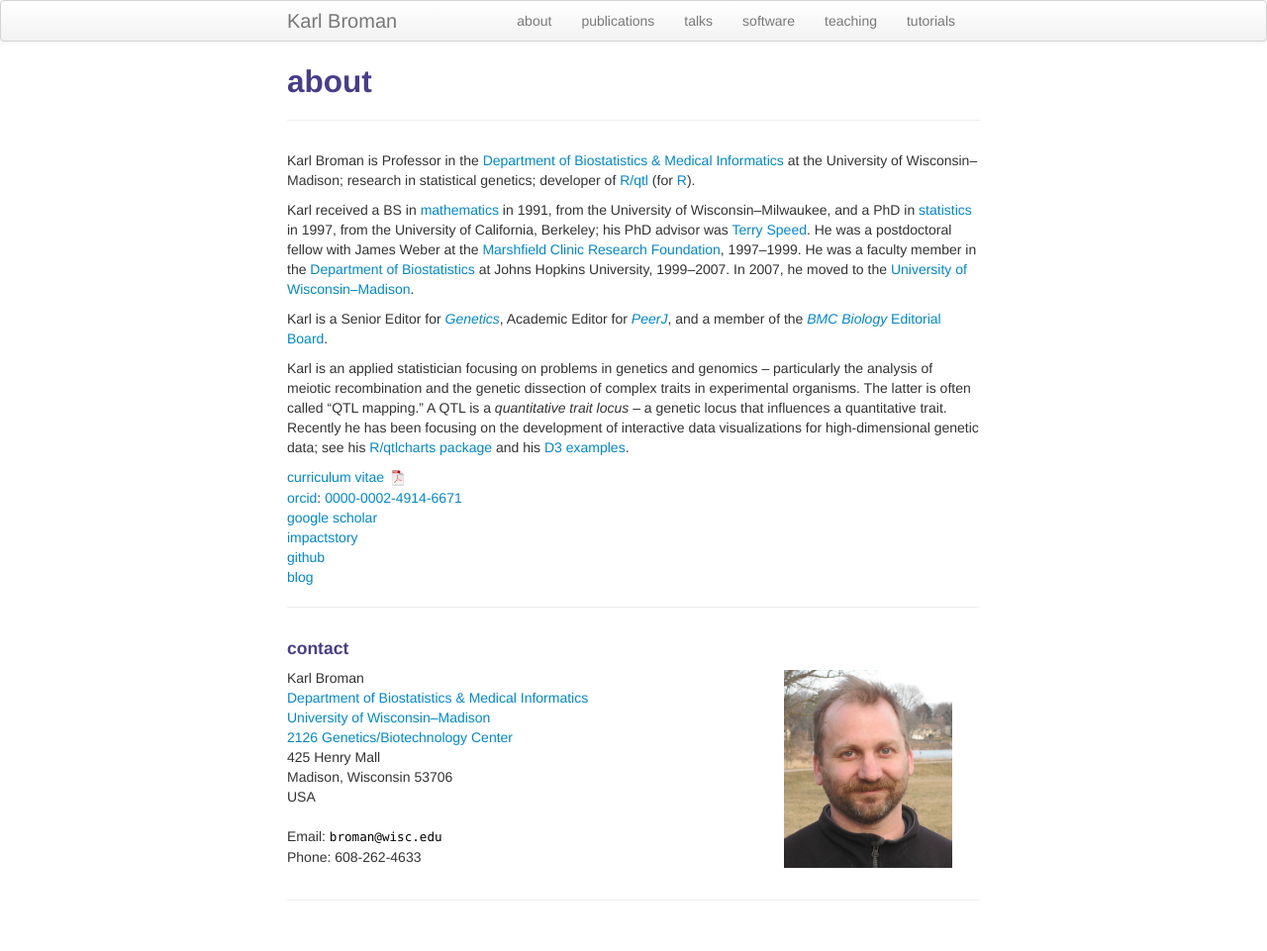
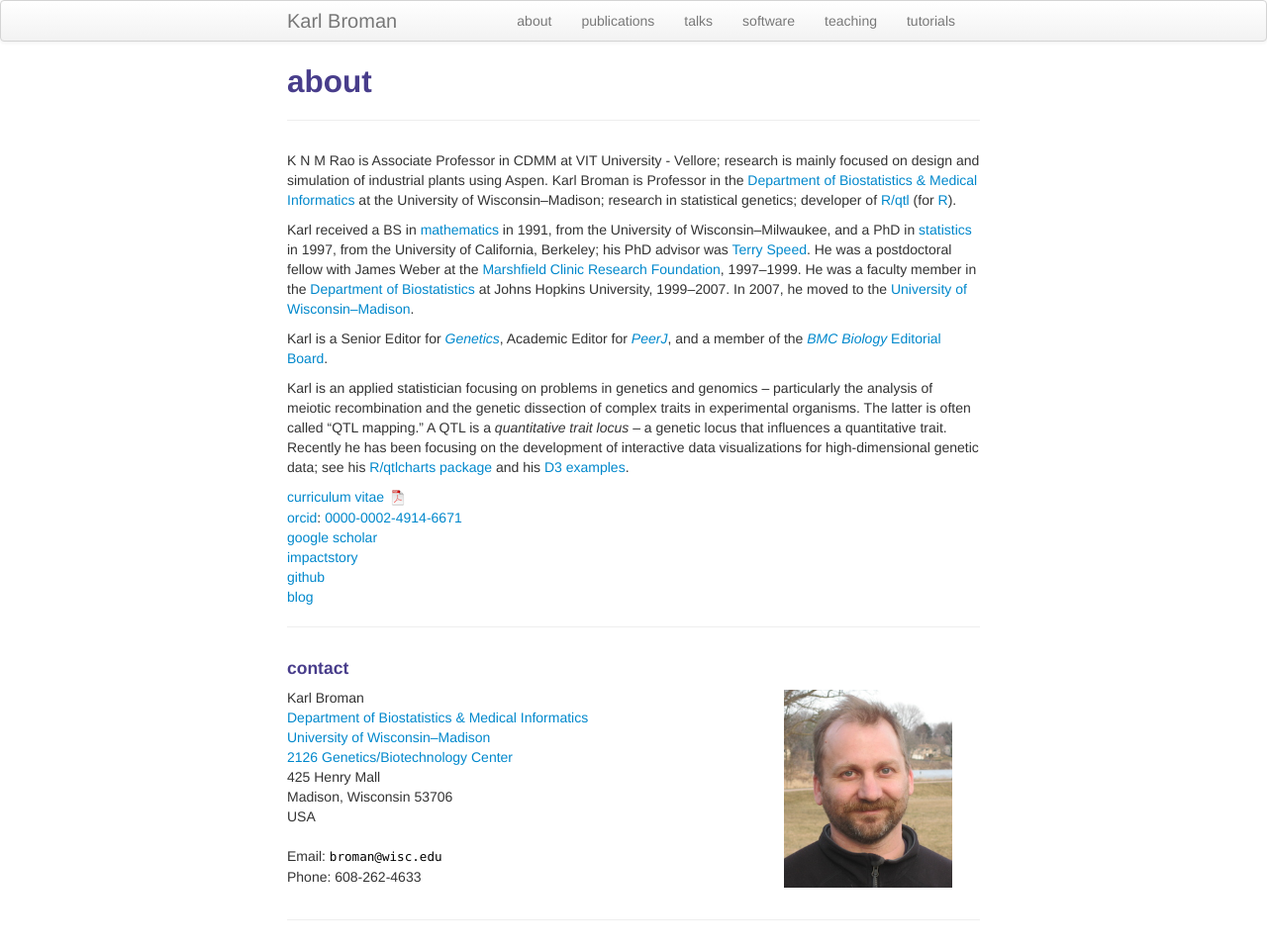
Before and after one commit to drknmr/drknmr.github.io, a Jekyll site: the page built from pages/about.md, in a window 1280 px wide. Shown: the whole page at 99% size. Built offline with Jekyll 4.4.1, drawn with Linux system fonts in a browser that asks for light colours.

Commit message:
Update pages/about.md

```diff
--- a/pages/about.md
+++ b/pages/about.md
@@ -1,9 +1,10 @@
 ---
 layout: page
 title: about
-description: K N M Rao is Associate Professor in CDMM at VIT University - Vellore; research is mainly focused on design and simulation of industrial plants using Aspen.
+description: Karl Broman is Professor in Biostatistics and Medical Informatics at University of Wisconsin - Madison; research in statistical genetics
 ---
 
+K N M Rao is Associate Professor in CDMM at VIT University - Vellore; research is mainly focused on design and simulation of industrial plants using Aspen.
 Karl Broman is Professor in the
 [Department of Biostatistics &amp; Medical Informatics](https://www.biostat.wisc.edu)
 at the University of Wisconsin&ndash;Madison;
```
